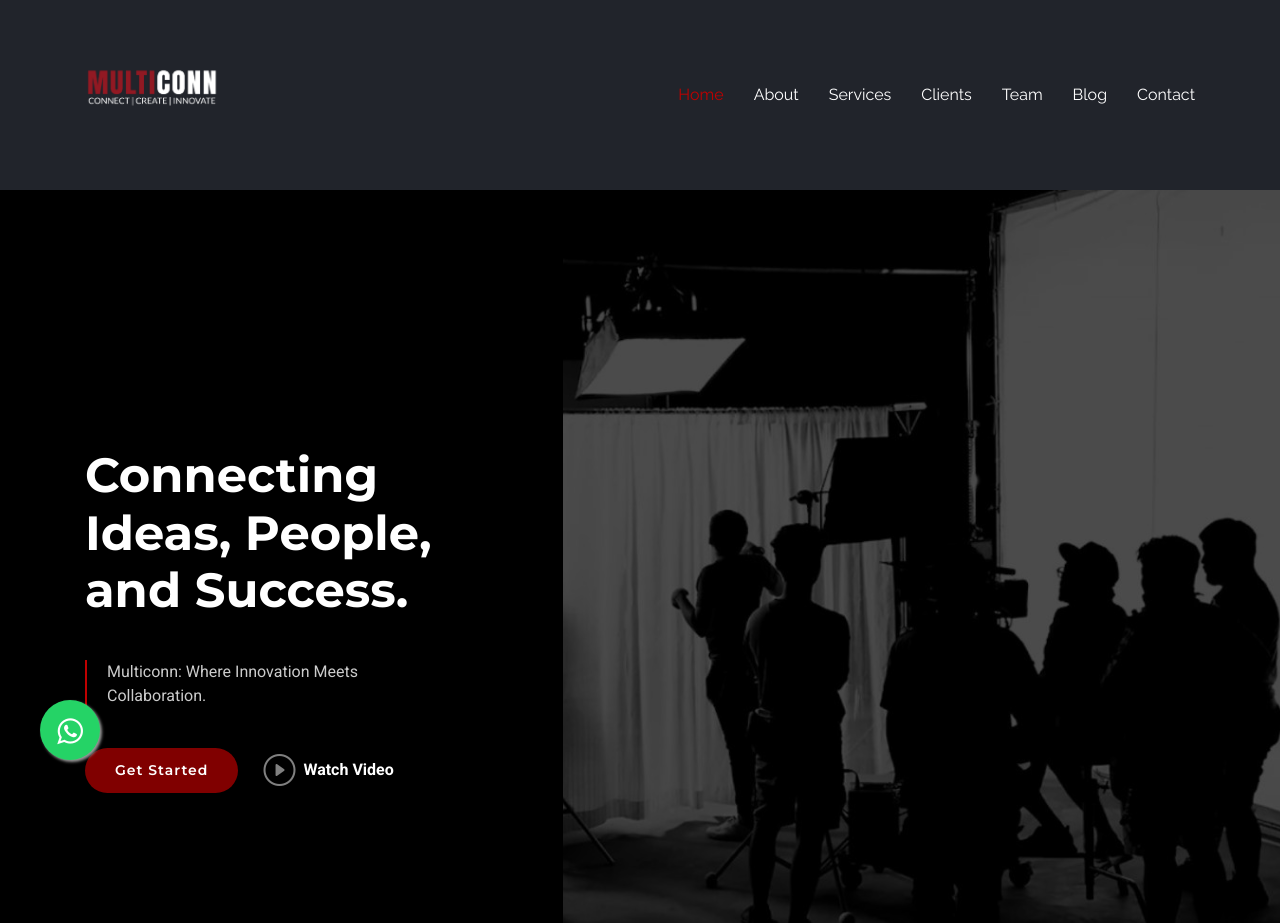
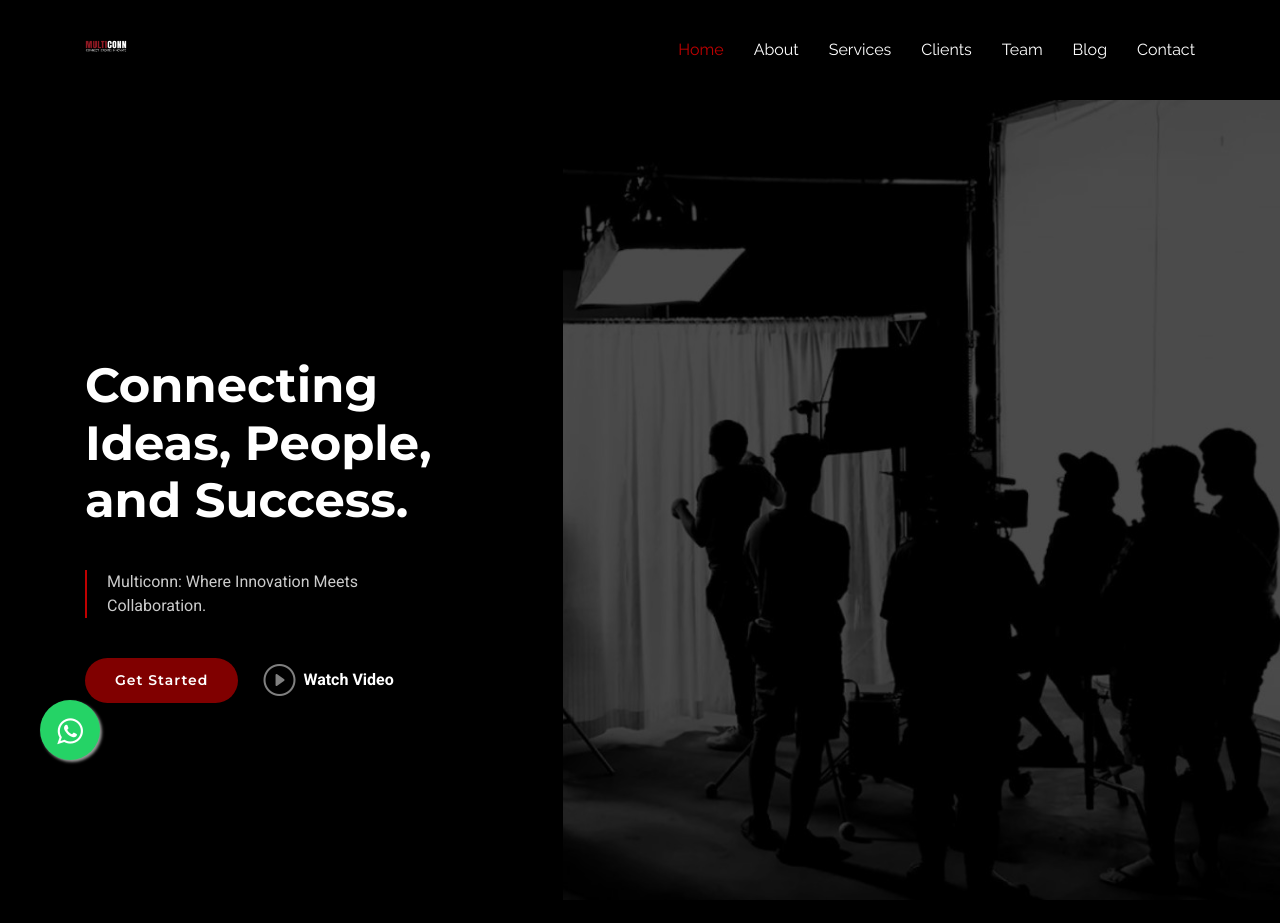
Before and after one commit to Its-Sourabh74/Social-media-marketing-agency-website, a plain HTML site: page index.html in a window 1280 px wide. Shown: the top 923 px of the page. Drawn offline with nearby package versions, Linux system fonts and the light colour scheme.

Commit message:
Add files via upload

```diff
--- a/assets/css/main.css
+++ b/assets/css/main.css
@@ -144,16 +144,15 @@ h6 {
 # Global Header
 --------------------------------------------------------------*/
 .header {
-  --background-color: rgba(255, 255, 255, 0);
-  --heading-color: #ffffff;
-  color: var(--default-color);
-  background-color: transparent !important; /* Ensure the navbar background is transparent */
-  box-shadow: none; /* Remove any shadow that might appear */
+  background-color: #000000 !important; /* Black background */
+  color: var(--default-color); /* Ensure text remains readable */
+  box-shadow: none; /* Remove any shadow */
   padding: 20px 0;
-  transition: all 0.5s;
-  z-index: 997;
-  position: static; /* Change to static to remove stickiness */
+  position: sticky; /* Makes the navbar sticky */
+  top: 0; /* Sticks the navbar to the top of the viewport */
+  z-index: 999; /* Ensures the navbar stays above other elements */
   width: 100%;
+  transition: all 0.3s ease-in-out; /* Smooth transition for any changes */
 }
 
 .header .logo {
@@ -161,9 +160,9 @@ h6 {
 }
 
 .header .logo img {
-  max-height: 150px;
+  max-height: 50px;
   margin-right: 8px;
-  padding-bottom: 1rem;
+  padding-bottom: 0.5rem;
 }
 
 .header .logo h1 {
@@ -186,8 +185,7 @@ h6 {
 /* Make the header transparent for mobile and tablet devices */
 @media (max-width: 1199px) {
   .header {
-    background-color: transparent !important; /* Transparent background for header */
-    box-shadow: none !important; /* Remove any shadow */
+    background-color: #000000 !important; /* Black background for mobile and tablet */
   }
 }
 
```
